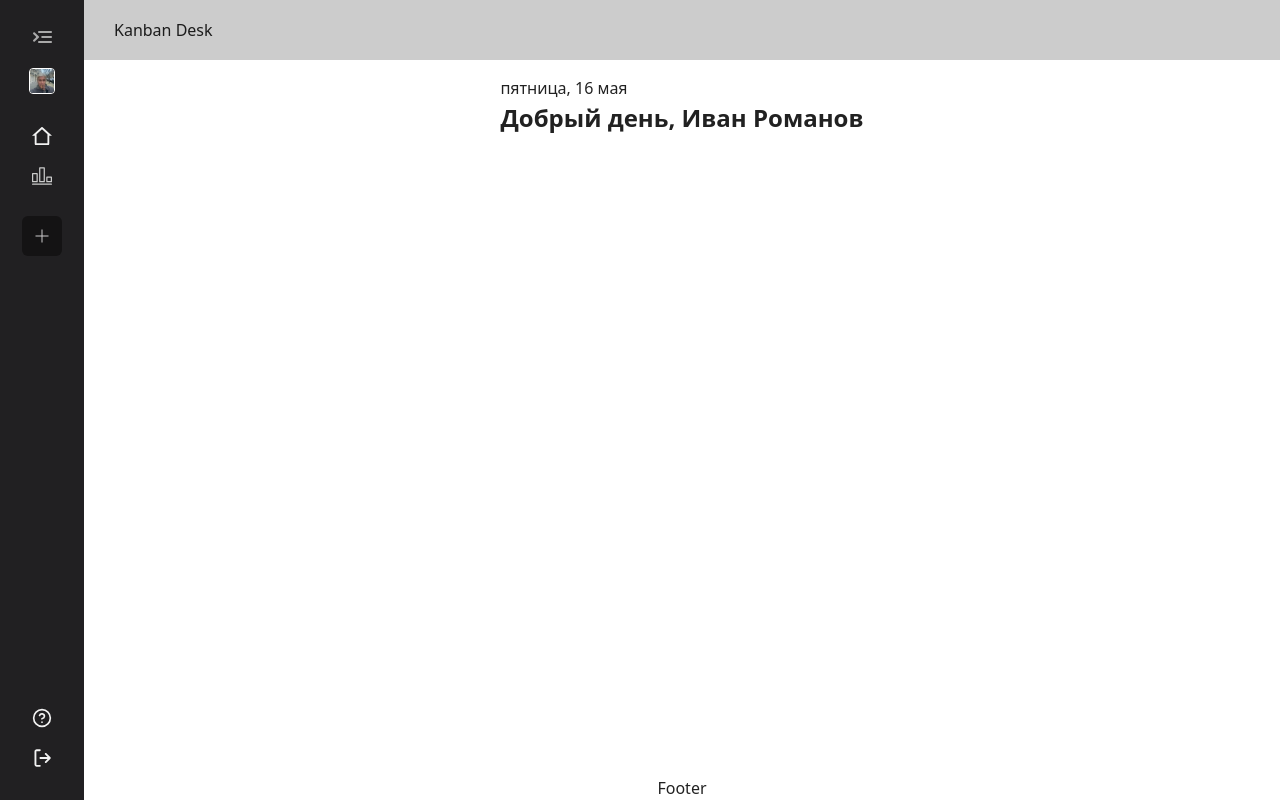
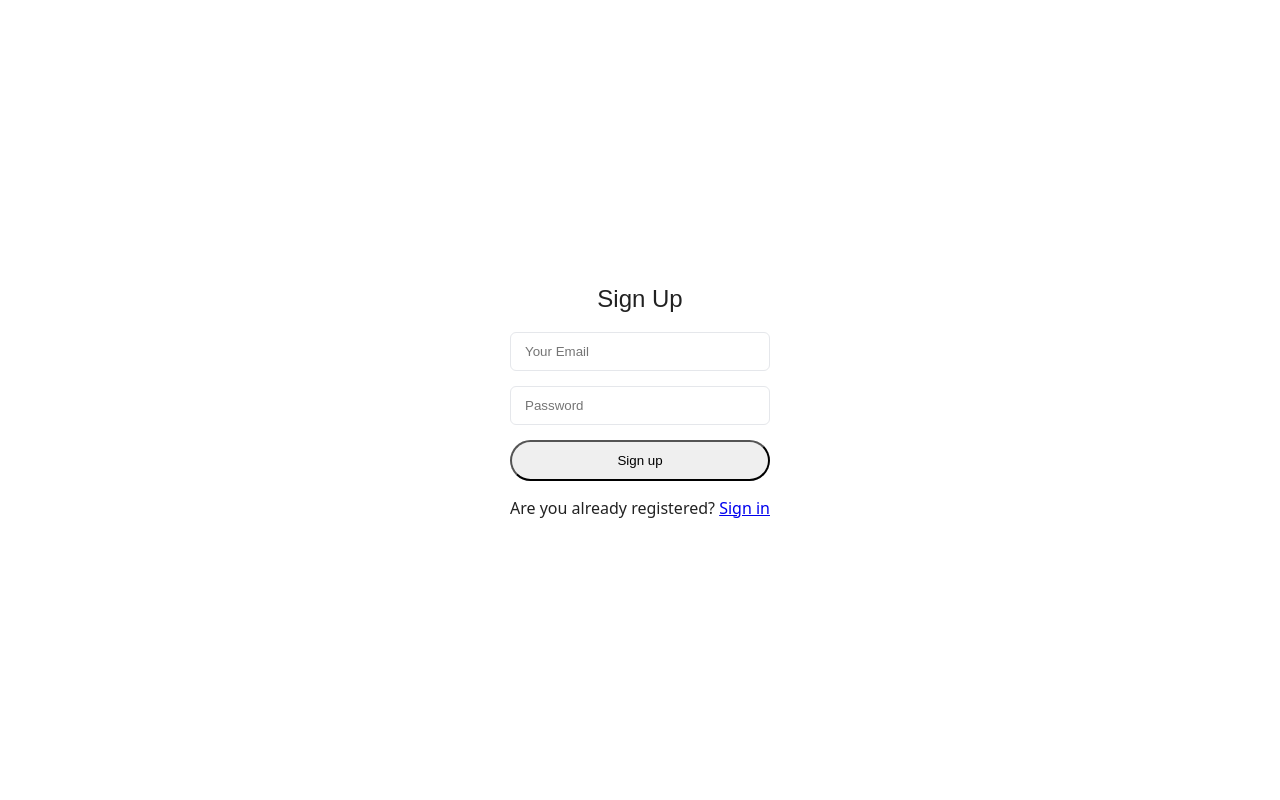
Before and after one commit to VkatilsyaOtkinulsya/Kanban-Desk, a Vue app: page /signup in a window 1280 px wide. Before the commit this address led to /. Built offline with nearby package versions, Linux system fonts and the light colour scheme; no server answers.

Commit message:
update: добавить JWT-регистрацию с firebase и стор

```diff
--- a/package.json
+++ b/package.json
@@ -14,8 +14,10 @@
   "dependencies": {
     "@types/node": "^22.15.17",
     "@vueuse/core": "^13.1.0",
+    "axios": "^1.9.0",
     "classnames": "^2.5.1",
     "date-fns": "^4.1.0",
+    "firebase": "^11.8.1",
     "pinia": "^3.0.2",
     "vue": "^3.4.15",
     "vue-router": "^4.5.1"
--- a/src/components/ui/input/Input.vue
+++ b/src/components/ui/input/Input.vue
@@ -1,31 +1,32 @@
 <script setup lang="ts">
-import type { HtmlHTMLAttributes } from 'vue'
-import { useVModel } from '@vueuse/core'
+import type { HTMLAttributes, InputHTMLAttributes } from 'vue';
+import { computed } from 'vue';
 
 const props = defineProps<{
-  defaultValue?: string | number
-  modelValue: string | number
-  type: 'text' | 'password' | 'email' | 'tel' | 'url' | 'search' | 'number'
-  class?: HtmlHTMLAttributes['class']
-  placeholder?: string
-}>()
+  modelValue: string | number;
+  type?: InputHTMLAttributes['type'];
+  class?: HTMLAttributes['class'];
+  placeholder?: string;
+  required?: boolean;
+}>();
 
 const emits = defineEmits<{
-  (e: 'update:modelValue', payload: string | number): void
-}>()
+  (e: 'update:modelValue', value: string | number): void;
+}>();
 
-const modelValue = useVModel(props, 'modelValue', emits, {
-  passive: true,
-  defaultValue: props.defaultValue,
-})
+const value = computed({
+  get: () => props.modelValue,
+  set: (value) => emits('update:modelValue', value),
+});
 </script>
 
 <template>
   <input
-    :type="props.type"
+    v-model="value"
+    :type="type || 'text'"
     :class="props.class"
     :placeholder="props.placeholder"
-    v-model="modelValue"
+    :required="required"
   />
 </template>
 
--- a/src/components/ui/modal/Modal.vue
+++ b/src/components/ui/modal/Modal.vue
@@ -1,33 +1,33 @@
 <script setup lang="ts">
-import { ref } from 'vue'
-import Input from '@/components/ui/input/Input.vue'
+import { ref } from 'vue';
+import Input from '@/components/ui/input/Input.vue';
 
 interface Props {
-  show: boolean
-  type: 'edit' | 'create'
-  field?: string
-  value?: string | number
-  header?: string[]
+  show: boolean;
+  type: 'edit' | 'create';
+  field?: string;
+  value?: string | number;
+  header?: string[];
 }
 
-const props = defineProps<Props>()
+const props = defineProps<Props>();
 
-const emit = defineEmits(['close', 'update', 'create'])
+const emit = defineEmits(['close', 'update', 'create']);
 
-const inputValue = ref(props.value || '')
+const inputValue = ref(props.value || '');
 
 const handleDackdropClick = (event: MouseEvent) => {
-  if (event.target === event.currentTarget) emit('close')
-}
+  if (event.target === event.currentTarget) emit('close');
+};
 
 const handleConfirm = () => {
   if (props.type === 'edit') {
-    emit('update', props.field, inputValue.value)
+    emit('update', props.field, inputValue.value);
   } else if (props.type === 'create') {
-    emit('create', { title: inputValue.value })
+    emit('create', { title: inputValue.value });
   }
-  emit('close')
-}
+  emit('close');
+};
 </script>
 
 <template>
@@ -49,7 +49,7 @@ const handleConfirm = () => {
             <Input
               v-model="inputValue"
               type="text"
-              :placeholder="
+              placeholder="
                 props.type === 'edit' ? `Введите ${props.field}` : 'Введите название пространства'
               "
               class="modal-input"
@@ -100,7 +100,6 @@ const handleConfirm = () => {
         display: block;
         font-size: 1.3rem;
         font-weight: 500;
-        cursor: pointer;
       }
 
       .modal-close-button {
--- a/src/main.ts
+++ b/src/main.ts
@@ -1,8 +1,24 @@
 import { createApp } from 'vue';
+import { createPinia } from 'pinia';
+import { initializeApp } from 'firebase/app';
+
 import './style.css';
 import App from './App.vue';
 import router from './router';
 
+const firebaseConfig = {
+  apiKey: 'AIzaSyDiJpQGgFwyh1MdP1zoc5QFW2Yg5DxNhNA',
+  authDomain: 'jwt-tokens-firebase-add21.firebaseapp.com',
+  projectId: 'jwt-tokens-firebase-add21',
+  storageBucket: 'jwt-tokens-firebase-add21.firebasestorage.app',
+  messagingSenderId: '785569551312',
+  appId: '1:785569551312:web:c69e8a53b30be43cda1fd5',
+};
+
+const pinia = createPinia();
+initializeApp(firebaseConfig);
+
 const app = createApp(App);
+app.use(pinia);
 app.use(router);
 app.mount('#app');
--- /dev/null
+++ b/src/pages/SignUp/SignUp.vue
@@ -0,0 +1,92 @@
+<script setup lang="ts">
+import { useAuthStore } from '@/stores/auth';
+import Input from '@/components/ui/input/Input.vue';
+import Button from '@/components/ui/button/Button.vue';
+import { reactive, ref } from 'vue';
+
+const error = ref('');
+const formData = reactive({
+  email: '',
+  password: '',
+});
+
+const authStore = useAuthStore();
+
+const signup = async () => {
+  error.value = '';
+  try {
+    const response = await authStore.signup({
+      email: formData.email,
+      password: formData.password,
+    });
+    console.log('Success:', response);
+  } catch (err) {
+    if (err instanceof Error) {
+      console.error('Error:', err.message);
+    }
+  }
+};
+</script>
+
+<template>
+  <div class="form-wrapper">
+    <h2 class="form-wrapper__title">Sign Up</h2>
+    <form @submit.prevent="signup" class="auth-form">
+      <p v-if="authStore.error" class="error">{{ authStore.error }}</p>
+      <Input
+        v-model="formData.email"
+        type="email"
+        placeholder="Your Email"
+        class="auth-form__input"
+      />
+      <Input
+        v-model="formData.password"
+        type="password"
+        placeholder="Password"
+        class="auth-form__input"
+      />
+      <Button type="submit" class="auth-form__button">Sign up</Button>
+      <span class="ans-text"
+        >Are you already registered? <router-link to="/signin">Sign in</router-link></span
+      >
+    </form>
+  </div>
+</template>
+
+<style scoped lang="scss">
+.form-wrapper {
+  display: flex;
+  width: 50%;
+  flex-direction: column;
+  justify-content: center;
+  align-items: center;
+  box-sizing: border-box;
+  gap: 15px;
+  margin: 0 auto;
+
+  .form-wrapper__title {
+    font-family: 'Poppins', sans-serif;
+    font-weight: 500;
+    font-size: 1.5rem;
+  }
+
+  .auth-form {
+    display: flex;
+    flex-direction: column;
+    gap: 15px;
+
+    .auth-form__input {
+      width: auto;
+      padding: 11px 14px;
+      border: 1px solid rgb(229, 231, 235);
+      border-radius: 6px;
+      box-sizing: border-box;
+    }
+
+    .auth-form__button {
+      padding: 11px 14px;
+      border-radius: 57.5px;
+    }
+  }
+}
+</style>
--- a/src/router/index.ts
+++ b/src/router/index.ts
@@ -1,12 +1,14 @@
-import { createRouter, createWebHistory } from 'vue-router'
-import type { RouteRecordRaw } from 'vue-router'
+import { createRouter, createWebHistory } from 'vue-router';
+import type { RouteRecordRaw } from 'vue-router';
 
-import Main from '../pages/Main/Main.vue'
-import ClientProfile from '../pages/ClientProfile.vue'
+import Main from '../pages/Main/Main.vue';
+import ClientProfile from '../pages/ClientProfile.vue';
+import SignUp from '../pages/SignUp/SignUp.vue';
 
 const routes: RouteRecordRaw[] = [
   {
     path: '/',
+    name: 'main',
     component: Main,
   },
   {
@@ -14,18 +16,19 @@ const routes: RouteRecordRaw[] = [
     component: ClientProfile,
   },
   {
-    path: '/spaces/:id/',
-    component: Main,
+    path: '/signup',
+    name: 'signup',
+    component: SignUp,
   },
   {
     path: '/:pathMatch(.*)*',
     redirect: '/',
   },
-]
+];
 
 const router = createRouter({
-  history: createWebHistory(),
+  history: createWebHistory(import.meta.env.BASE_URL),
   routes,
-})
+});
 
-export default router
+export default router;
--- a/src/stores/auth.ts
+++ b/src/stores/auth.ts
@@ -1,47 +1,65 @@
+import axios, { AxiosError } from 'axios';
 import { defineStore } from 'pinia';
+import type { SignUpRequest, AuthResponse, UserInfo, FirebaseErrorResponse } from '@/types/auth.ts';
+import { ref } from 'vue';
 
-export const useAuthStore = defineStore('auth', {
-  state: () => ({
-    user: null as User | null,
-    token: null as string | null,
-  }),
-  actions: {
-    login(email: string, password: string) {
-      const user = {
-        id: '345398',
-        email,
+const API_KEY = import.meta.env.VITE_FIREBASE_API_KEY;
+
+export const useAuthStore = defineStore('auth', () => {
+  const userInfo = ref<UserInfo>({
+    token: '',
+    email: '',
+    refreshToken: '',
+    expiresIn: '',
+    userId: '',
+  });
+
+  const error = ref<string>('');
+
+  const signup = async (payload: Omit<SignUpRequest, 'returnSecureToken'>) => {
+    error.value = '';
+    try {
+      const { data } = await axios.post<AuthResponse>(
+        `https://identitytoolkit.googleapis.com/v1/accounts:signUp?key=${API_KEY}`,
+        {
+          ...payload,
+          returnSecureToken: true,
+        },
+        {
+          headers: {
+            'Content-Type': 'application/json',
+          },
+        }
+      );
+      userInfo.value = {
+        token: data.idToken,
+        email: data.email,
+        refreshToken: data.refreshToken,
+        expiresIn: data.expiresIn,
+        userId: data.localId,
       };
-      const token = btoa(JSON.stringify(user));
+    } catch (err) {
+      const axiosError = err as AxiosError<FirebaseErrorResponse>;
 
-      this.user = user;
-      this.token = token;
+      if (!axiosError.response) {
+        error.value = 'Network error occurred';
+        return;
+      }
 
-      localStorage.setItem('token', token);
-      document.cookie = `token=${token}; path=/; max-age=${60 * 60 * 24 * 30}`;
-    },
-    logout() {
-      this.user = null;
-      this.token = null;
-      localStorage.removeItem('token');
-      document.cookie = 'token=; expires=Thu, 01 Jan 1970 00:00:00 GMT; path=/';
-    },
-    init() {
-      const token =
-        localStorage.getItem('token') || document.cookie.split('token=')[1]?.split(';')[0];
-      if (token) {
-        try {
-          const user = JSON.parse(atob(token));
-          this.user = user;
-          this.token = token;
-        } catch {
-          this.logout();
-        }
+      const firebaseError = axiosError.response.data.error;
+
+      switch (firebaseError.message) {
+        case 'EMAIL_EXISTS':
+          error.value = 'Пользователь с таким email уже существует';
+          break;
+        case 'OPERATION_NOT_ALLOWED':
+          error.value = 'Этот метод входа отключен в настройках Firebase';
+          break;
+        default:
+          error.value = 'Слишком много запросов. Попробуйте позже';
+          break;
       }
-    },
-  },
+    }
+  };
+  return { signup, userInfo, error };
 });
-
-interface User {
-  id: string;
-  email: string;
-}
--- /dev/null
+++ b/src/types/auth.ts
@@ -0,0 +1,49 @@
+export interface SignUpRequest {
+  email: string;
+  password: string;
+  returnSecureToken: boolean;
+}
+
+export interface AuthResponse {
+  [x: string]: string;
+  token: string;
+  email: string;
+  userId: string;
+  refreshToken: string;
+  expiresIn: string;
+}
+
+export interface AuthError {
+  code: number;
+  message: string;
+  errors?: Array<{
+    message: string;
+    domain: string;
+    reason: string;
+  }>;
+}
+
+export interface UserInfo {
+  token: string;
+  email: string;
+  refreshToken: string;
+  expiresIn: string;
+  userId: string;
+}
+
+export interface FirebaseErrorResponse {
+  error: {
+    code: number;
+    message: string;
+    errors?: Array<{
+      message: string;
+      domain: string;
+      reason: string;
+    }>;
+  };
+}
+
+export type FirebaseAuthErrorCode =
+  | 'EMAIL_EXISTS'
+  | 'OPERATION_NOT_ALLOWED'
+  | 'TOO_MANY_ATTEMPTS_TRY_LATER';
```
Also changed, not shown: src/components/ui/button/Button.vue (+7 -7 lines), 2 other files (tests, documents, lock files or other folders).
